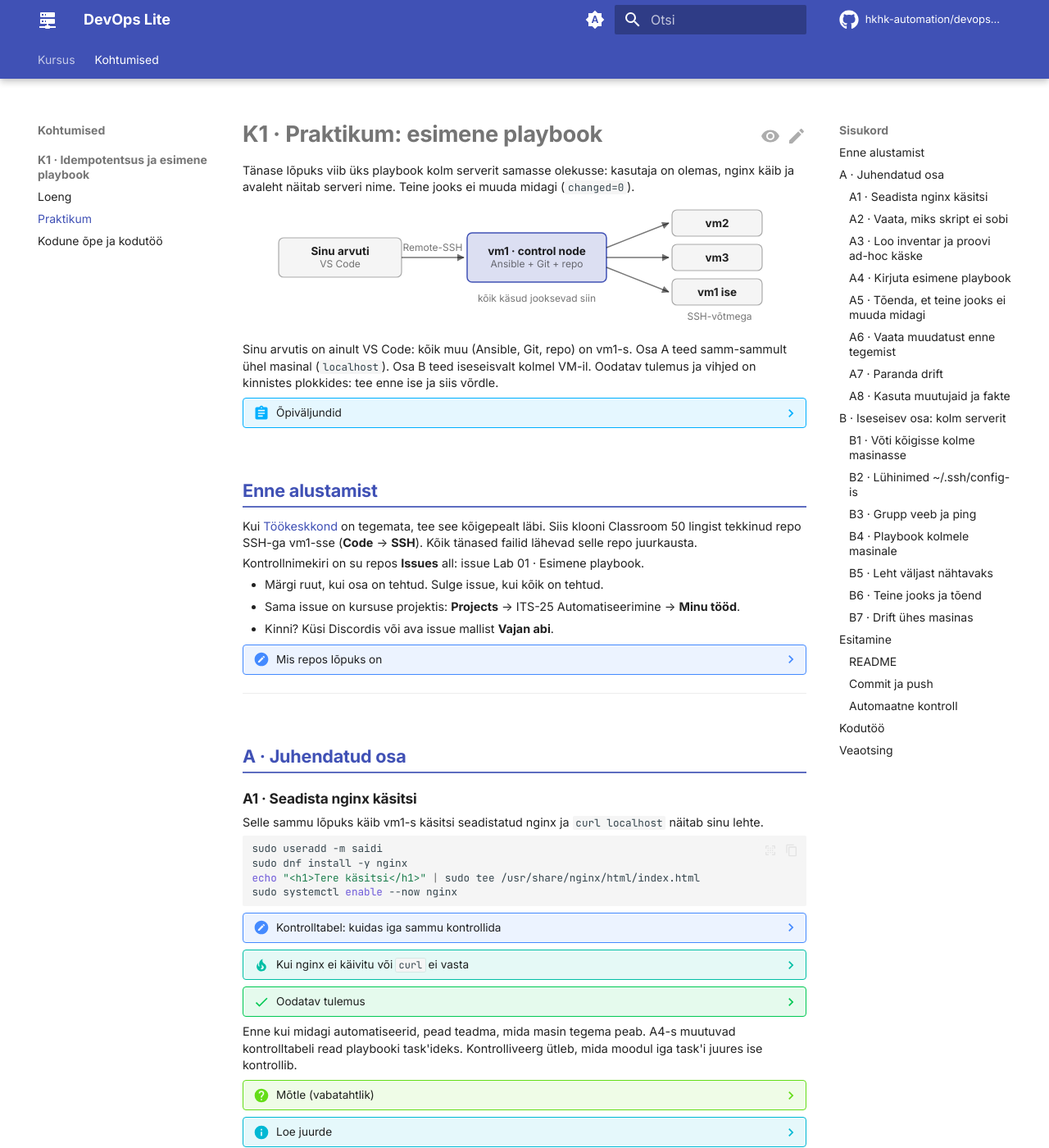
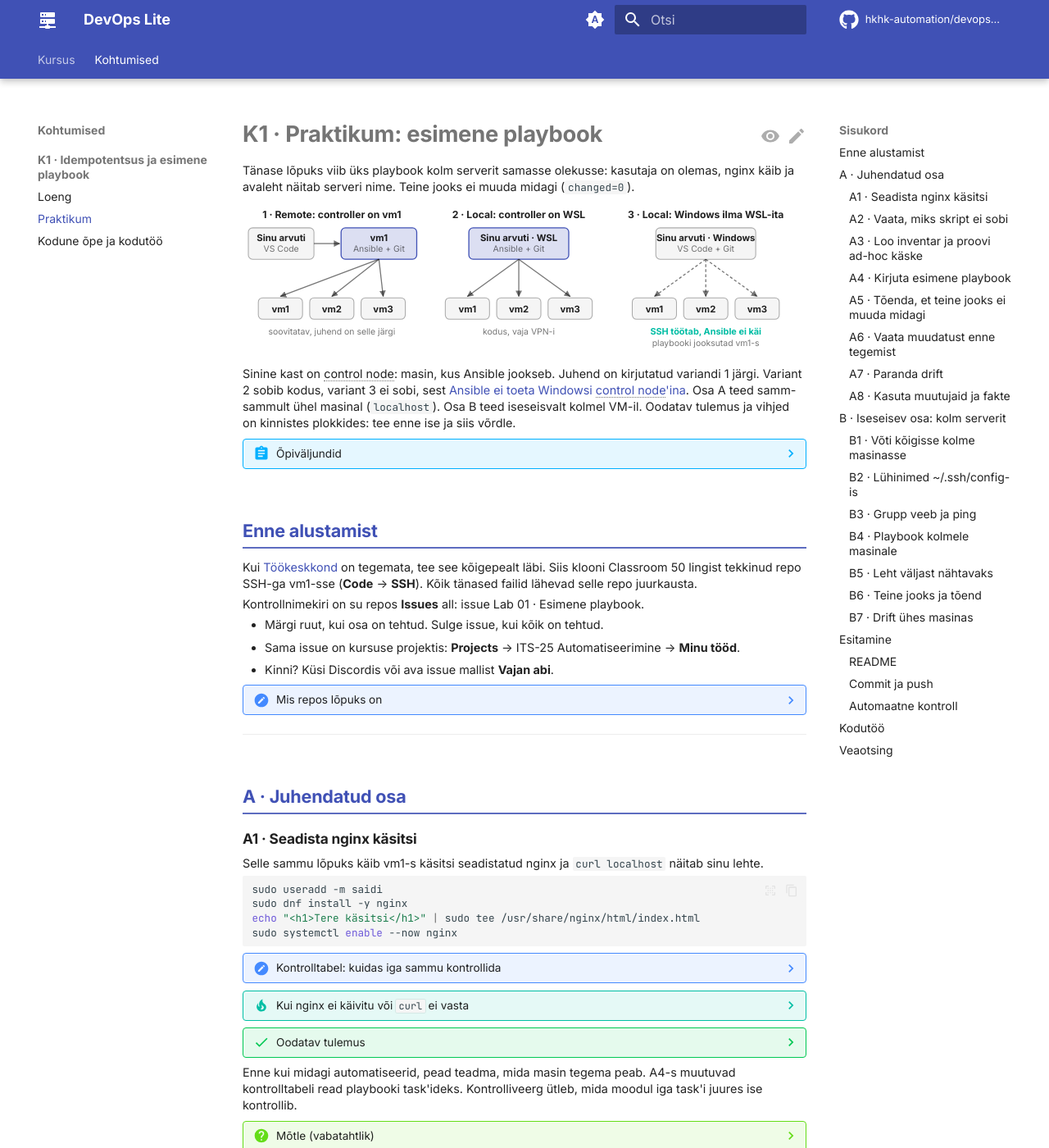
Before and after one commit to hkhk-automation/devops-lite, an MkDocs documentation site: the page built from docs/week01/lab.md, in a window 1280 px wide and 1400 px high. Shown: the whole window at 82% size. Built offline with MkDocs 1.6.1 and Material for MkDocs 9.7.7, drawn with Linux system fonts in a browser that asks for light colours; comment, search, counter and statistics services are not loaded.

Commit message:
Praktikum: kolme variandi joonis tagasi (remote vm1, local WSL, local Windows)
Igas variandis läheb controller kõigisse kolme masinasse; Windows ilma
WSL-ita: SSH töötab, Ansible ei käi (viide Ansible'i dokumentatsioonile).

```diff
--- a/docs/week01/lab.md
+++ b/docs/week01/lab.md
@@ -2,27 +2,45 @@
 
 Tänase lõpuks viib üks playbook kolm serverit samasse olekusse: kasutaja on olemas, nginx käib ja avaleht näitab serveri nime. Teine jooks ei muuda midagi (`changed=0`).
 
-<figure style="max-width:620px;margin:.8em auto" class="dl-var" markdown="0">
-<svg viewBox="0 0 620 150" role="img" aria-labelledby="dl-var-t" xmlns="http://www.w3.org/2000/svg">
-<title id="dl-var-t">Sinu arvutist VS Code Remote-SSH vm1-sse; vm1 on control node ja haldab vm2, vm3 ja iseennast</title>
-<style>.dl-var svg{width:100%;height:auto;font-family:var(--md-text-font-family,sans-serif)}.dl-var .box{fill:var(--md-code-bg-color);stroke:var(--md-default-fg-color--lighter);stroke-width:1.2}.dl-var .ctrl{fill:var(--md-primary-fg-color);fill-opacity:.18;stroke:var(--md-primary-fg-color);stroke-width:1.5}.dl-var .b{fill:var(--md-default-fg-color);font-size:13.5px;font-weight:600}.dl-var .s{fill:var(--md-default-fg-color--light);font-size:12px}.dl-var .a{stroke:var(--md-default-fg-color--light);stroke-width:1.5}.dl-var .h{fill:var(--md-default-fg-color--light)}</style>
+<figure style="max-width:790px;margin:.8em auto" class="dl-var" markdown="0">
+<svg viewBox="0 0 790 206" role="img" aria-labelledby="dl-var-t" xmlns="http://www.w3.org/2000/svg">
+<title id="dl-var-t">Kolm varianti: remote (controller vm1), local WSL (controller sinu arvutis), local Windows (Ansible ei käi)</title>
+<style>.dl-var svg{width:100%;height:auto;font-family:var(--md-text-font-family,sans-serif)}.dl-var .box{fill:var(--md-code-bg-color);stroke:var(--md-default-fg-color--lighter);stroke-width:1.2}.dl-var .ctrl{fill:var(--md-primary-fg-color);fill-opacity:.18;stroke:var(--md-primary-fg-color);stroke-width:1.5}.dl-var .t{fill:var(--md-default-fg-color);font-size:14px;font-weight:700}.dl-var .b{fill:var(--md-default-fg-color);font-size:13px;font-weight:600}.dl-var .s{fill:var(--md-default-fg-color--light);font-size:12px}.dl-var .w{fill:var(--md-accent-fg-color);font-size:12.5px;font-weight:700}.dl-var .a{stroke:var(--md-default-fg-color--light);stroke-width:1.5}.dl-var .d{stroke-dasharray:4 3}.dl-var .h{fill:var(--md-default-fg-color--light)}</style>
 <defs><marker id="va" viewBox="0 0 10 10" refX="9" refY="5" markerWidth="6" markerHeight="6" orient="auto"><path class="h" d="M0,0 L10,5 L0,10 z"/></marker></defs>
-<rect class="box" x="10" y="40" width="150" height="48" rx="6"/><text class="b" x="85.0" y="61.0" text-anchor="middle">Sinu arvuti</text><text class="s" x="85.0" y="76.0" text-anchor="middle">VS Code</text>
-<line class="a" x1="160" y1="64" x2="236" y2="64" marker-end="url(#va)"/>
-<text class="s" x="198" y="56" text-anchor="middle">Remote-SSH</text>
-<rect class="ctrl" x="240" y="34" width="170" height="60" rx="6"/><text class="b" x="325.0" y="61.0" text-anchor="middle">vm1 · control node</text><text class="s" x="325.0" y="76.0" text-anchor="middle">Ansible + Git + repo</text>
-<line class="a" x1="410" y1="52" x2="486" y2="22" marker-end="url(#va)"/>
-<line class="a" x1="410" y1="64" x2="486" y2="64" marker-end="url(#va)"/>
-<line class="a" x1="410" y1="76" x2="486" y2="106" marker-end="url(#va)"/>
-<rect class="box" x="490" y="6" width="110" height="32" rx="6"/><text class="b" x="545.0" y="27.0" text-anchor="middle">vm2</text>
-<rect class="box" x="490" y="48" width="110" height="32" rx="6"/><text class="b" x="545.0" y="69.0" text-anchor="middle">vm3</text>
-<rect class="box" x="490" y="90" width="110" height="32" rx="6"/><text class="b" x="545.0" y="111.0" text-anchor="middle">vm1 ise</text>
-<text class="s" x="548" y="140" text-anchor="middle">SSH-võtmega</text>
-<text class="s" x="325" y="118" text-anchor="middle">kõik käsud jooksevad siin</text>
+<text class="t" x="125" y="18" text-anchor="middle">1 · Remote: controller on vm1</text>
+<rect class="box" x="8" y="32" width="92" height="44" rx="6"/><text class="b" x="54.0" y="51.0" text-anchor="middle">Sinu arvuti</text><text class="s" x="54.0" y="66.0" text-anchor="middle">VS Code</text>
+<line class="a" x1="100" y1="54" x2="136" y2="54" marker-end="url(#va)"/>
+<rect class="ctrl" x="138" y="32" width="106" height="44" rx="6"/><text class="b" x="191.0" y="51.0" text-anchor="middle">vm1</text><text class="s" x="191.0" y="66.0" text-anchor="middle">Ansible + Git</text>
+<line class="a" x1="191" y1="76" x2="53" y2="128" marker-end="url(#va)"/>
+<rect class="box" x="22" y="130" width="62" height="30" rx="6"/><text class="b" x="53.0" y="150.0" text-anchor="middle">vm1</text>
+<line class="a" x1="191" y1="76" x2="125" y2="128" marker-end="url(#va)"/>
+<rect class="box" x="94" y="130" width="62" height="30" rx="6"/><text class="b" x="125.0" y="150.0" text-anchor="middle">vm2</text>
+<line class="a" x1="191" y1="76" x2="197" y2="128" marker-end="url(#va)"/>
+<rect class="box" x="166" y="130" width="62" height="30" rx="6"/><text class="b" x="197.0" y="150.0" text-anchor="middle">vm3</text>
+<text class="s" x="125" y="182" text-anchor="middle">soovitatav, juhend on selle järgi</text>
+<text class="t" x="387" y="18" text-anchor="middle">2 · Local: controller on WSL</text>
+<rect class="ctrl" x="317" y="32" width="140" height="44" rx="6"/><text class="b" x="387.0" y="51.0" text-anchor="middle">Sinu arvuti · WSL</text><text class="s" x="387.0" y="66.0" text-anchor="middle">Ansible + Git</text>
+<line class="a" x1="387" y1="76" x2="315" y2="128" marker-end="url(#va)"/>
+<rect class="box" x="284" y="130" width="62" height="30" rx="6"/><text class="b" x="315.0" y="150.0" text-anchor="middle">vm1</text>
+<line class="a" x1="387" y1="76" x2="387" y2="128" marker-end="url(#va)"/>
+<rect class="box" x="356" y="130" width="62" height="30" rx="6"/><text class="b" x="387.0" y="150.0" text-anchor="middle">vm2</text>
+<line class="a" x1="387" y1="76" x2="459" y2="128" marker-end="url(#va)"/>
+<rect class="box" x="428" y="130" width="62" height="30" rx="6"/><text class="b" x="459.0" y="150.0" text-anchor="middle">vm3</text>
+<text class="s" x="387" y="182" text-anchor="middle">kodus, vaja VPN-i</text>
+<text class="t" x="649" y="18" text-anchor="middle">3 · Local: Windows ilma WSL-ita</text>
+<rect class="box" x="579" y="32" width="140" height="44" rx="6"/><text class="b" x="649.0" y="51.0" text-anchor="middle">Sinu arvuti · Windows</text><text class="s" x="649.0" y="66.0" text-anchor="middle">VS Code + Git</text>
+<line class="a d" x1="649" y1="76" x2="577" y2="128" marker-end="url(#va)"/>
+<rect class="box" x="546" y="130" width="62" height="30" rx="6"/><text class="b" x="577.0" y="150.0" text-anchor="middle">vm1</text>
+<line class="a d" x1="649" y1="76" x2="649" y2="128" marker-end="url(#va)"/>
+<rect class="box" x="618" y="130" width="62" height="30" rx="6"/><text class="b" x="649.0" y="150.0" text-anchor="middle">vm2</text>
+<line class="a d" x1="649" y1="76" x2="721" y2="128" marker-end="url(#va)"/>
+<rect class="box" x="690" y="130" width="62" height="30" rx="6"/><text class="b" x="721.0" y="150.0" text-anchor="middle">vm3</text>
+<text class="w" x="649" y="182" text-anchor="middle">SSH töötab, Ansible ei käi</text>
+<text class="s" x="649" y="198" text-anchor="middle">playbooki jooksutad vm1-s</text>
 </svg>
 </figure>
 
-Sinu arvutis on ainult VS Code: kõik muu (Ansible, Git, repo) on vm1-s. Osa A teed samm-sammult ühel masinal (`localhost`). Osa B teed iseseisvalt kolmel VM-il. Oodatav tulemus ja vihjed on kinnistes plokkides: tee enne ise ja siis võrdle.
+Sinine kast on control node: masin, kus Ansible jookseb. Juhend on kirjutatud variandi 1 järgi. Variant 2 sobib kodus, variant 3 ei sobi, sest [Ansible ei toeta Windowsi control node'ina](https://docs.ansible.com/ansible/latest/installation_guide/intro_installation.html). Osa A teed samm-sammult ühel masinal (`localhost`). Osa B teed iseseisvalt kolmel VM-il. Oodatav tulemus ja vihjed on kinnistes plokkides: tee enne ise ja siis võrdle.
 
 ??? abstract "Õpiväljundid"
 
```
